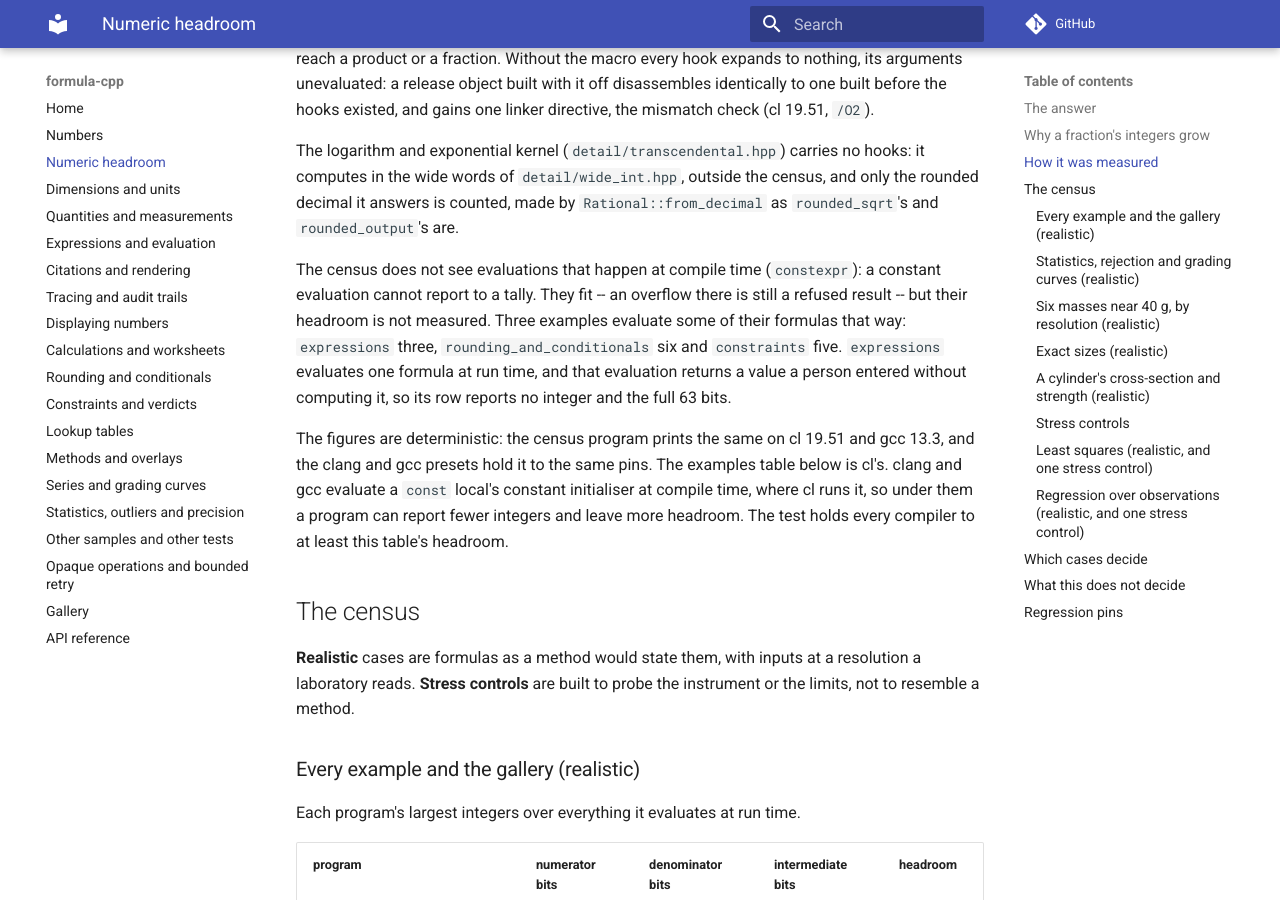
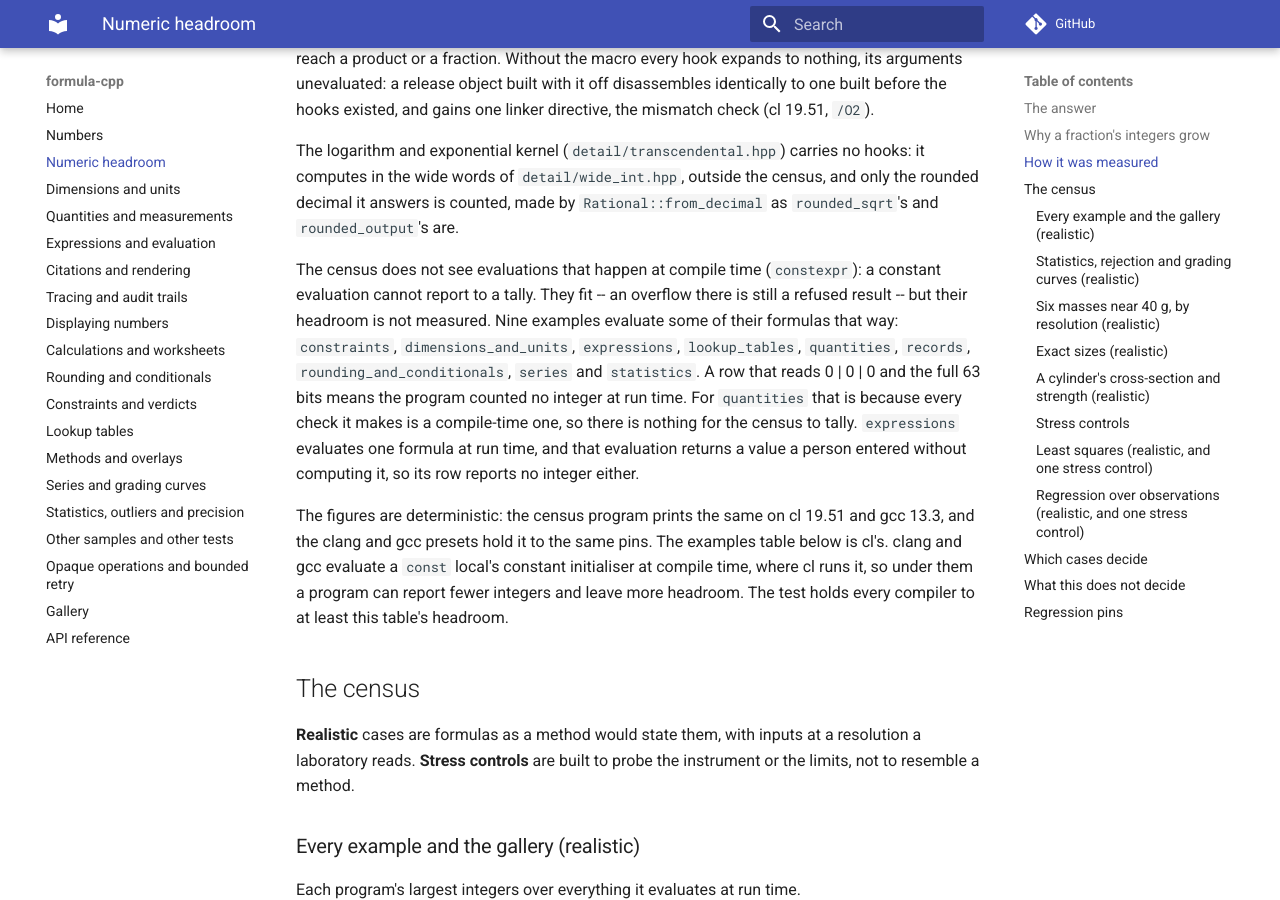
Before and after one commit to LASTRADA-Software/formula-cpp, an MkDocs documentation site: the page built from docs/numeric-headroom.md, in a window 1280 px wide and 900 px high, scrolled down 2357 px. Built offline with MkDocs 1.6.1 and Material for MkDocs 9.7.7, drawn with Linux system fonts in a browser that asks for light colours; comment, search, counter and statistics services are not loaded.

Commit message:
docs: list every example that evaluates at compile time, and finish the whole-number spellings
The census page named three examples that evaluate formulas at compile
time; nine do now, and a row reading 0 | 0 | 0 is explained. The expressions
guide says a comparison over a bound formula is refused in the same words
as an operand. Two more whole numbers are written plainly in opaque_and_retry.cpp
and dimensions_and_units.cpp, with the guide quote that follows the first.

Signed-off-by: Christian Parpart <c.parpart@lastrada.net>

```diff
--- a/docs/numeric-headroom.md
+++ b/docs/numeric-headroom.md
@@ -117,11 +117,14 @@ census, and only the rounded decimal it answers is counted, made by
 The census does not see evaluations that happen at compile time
 (`constexpr`): a constant evaluation cannot report to a tally. They fit --
 an overflow there is still a refused result -- but their headroom is not
-measured. Three examples evaluate some of their formulas that way:
-`expressions` three, `rounding_and_conditionals` six and `constraints` five.
-`expressions` evaluates one formula at run time, and that evaluation returns
-a value a person entered without computing it, so its row reports no integer
-and the full 63 bits.
+measured. Nine examples evaluate some of their formulas that way:
+`constraints`, `dimensions_and_units`, `expressions`, `lookup_tables`,
+`quantities`, `records`, `rounding_and_conditionals`, `series` and `statistics`.
+A row that reads 0 | 0 | 0 and the full 63 bits means the program counted no
+integer at run time. For `quantities` that is because every check it makes is
+a compile-time one, so there is nothing for the census to tally. `expressions`
+evaluates one formula at run time, and that evaluation returns a value a
+person entered without computing it, so its row reports no integer either.
 
 The figures are deterministic: the census program prints the same on cl
 19.51 and gcc 13.3, and the clang and gcc presets hold it to the same pins.
```
Also changed, not shown: docs/expressions.md (+2 -1 lines), docs/opaque-and-retry.md (+1 -1 lines), 2 other files.
